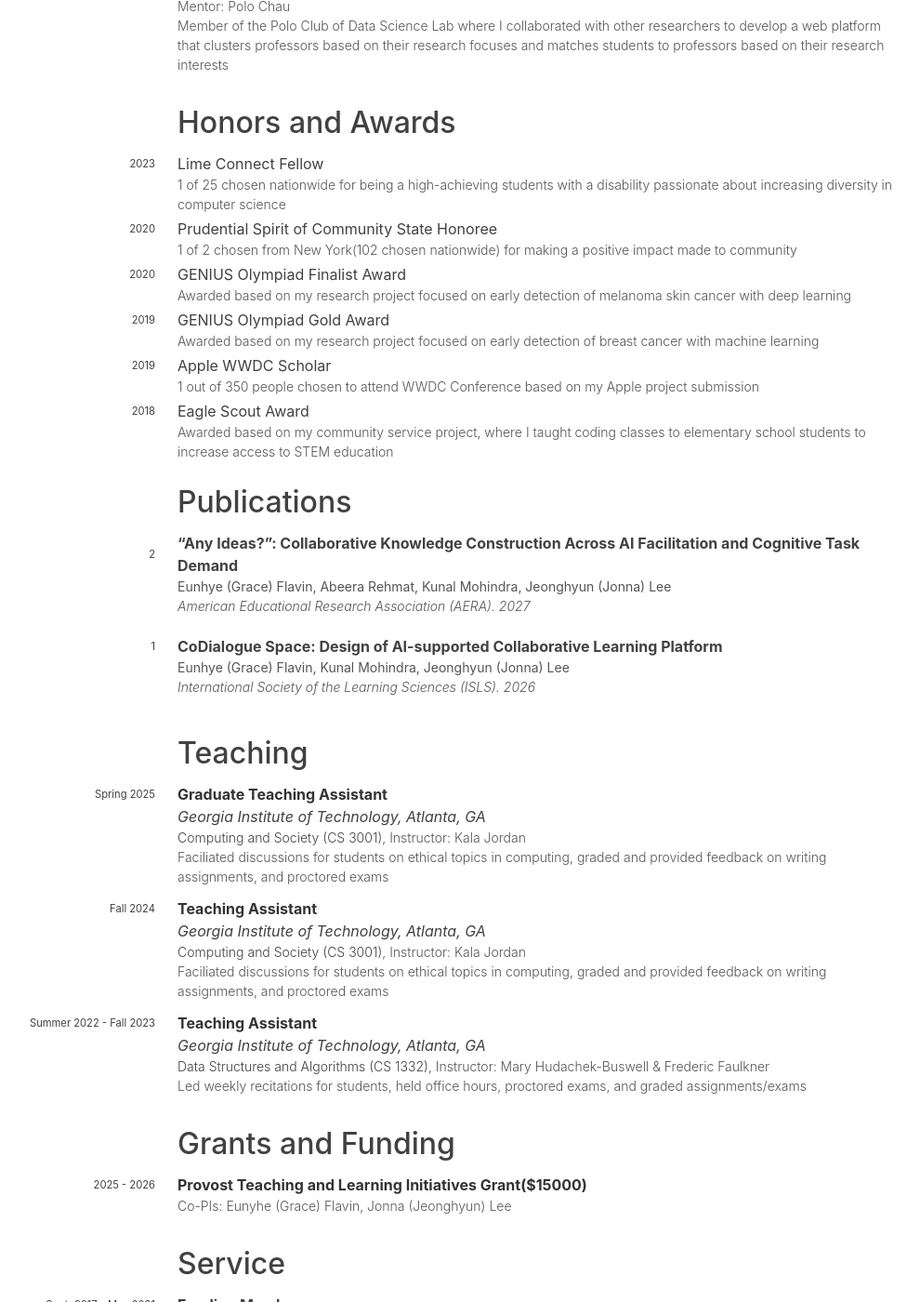
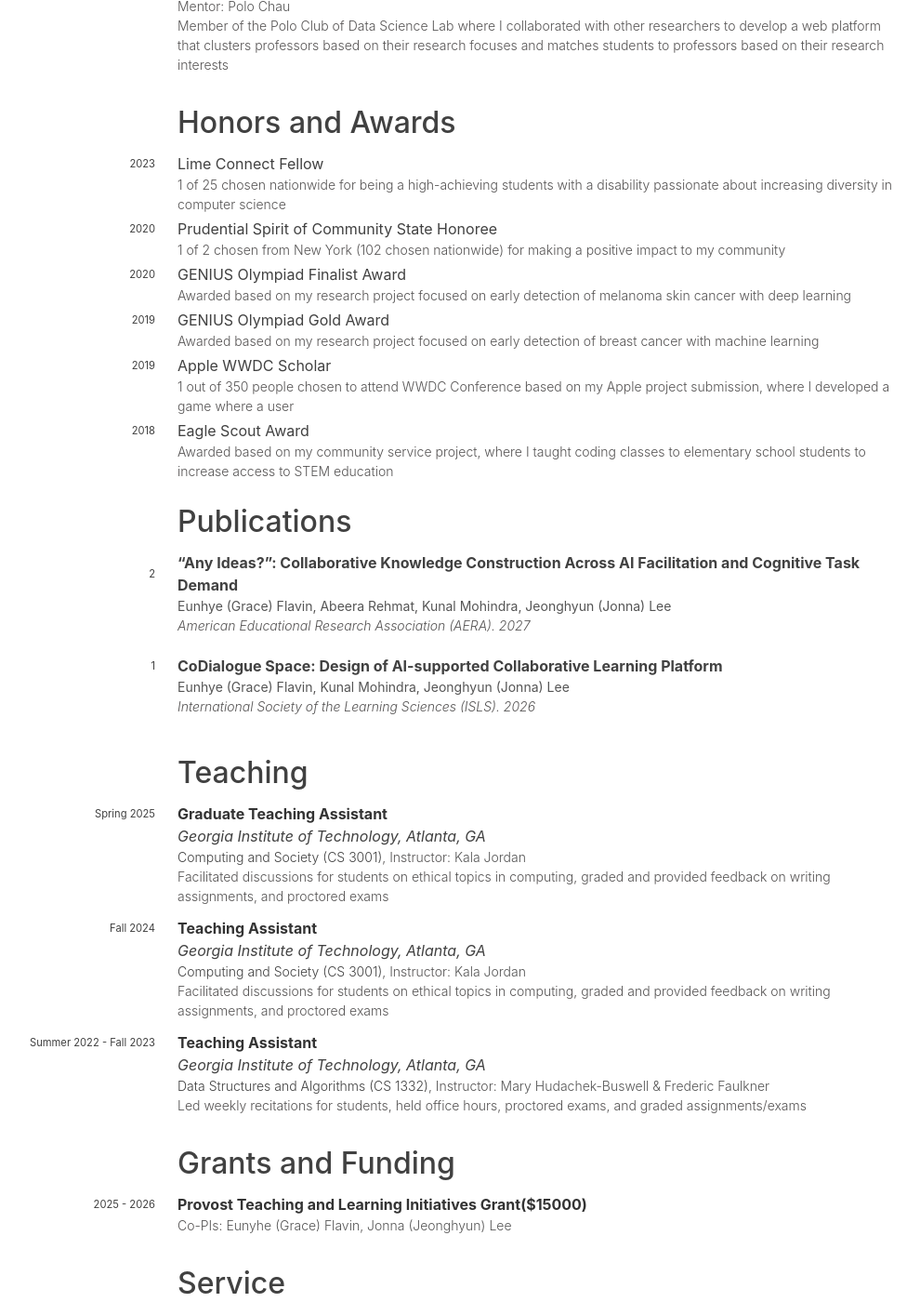
Before and after one commit to kunalmohindra/kunalmohindra.github.io, a Jekyll site: the page built from cv.md, in a window 1280 px wide and 1400 px high, scrolled down 1204 px. Shown: the whole window at 93% size, without its empty margins (141-1131 px from the left). Built offline with Jekyll 4.4.1, drawn with Linux system fonts in a browser that asks for light colours; nearby versions of some CDN libraries; some web fonts are replaced; some of the changed text lies outside the part shown.

Commit message:
spell check changes

```diff
--- a/_data/awards.yaml
+++ b/_data/awards.yaml
@@ -12,7 +12,7 @@
   year: 2023
 
 - name: Prudential Spirit of Community State Honoree
-  description: "1 of 2 chosen from New York(102 chosen nationwide) for making a positive impact made to community"
+  description: "1 of 2 chosen from New York (102 chosen nationwide) for making a positive impact to my community"
   year: 2020
 
 
@@ -26,7 +26,7 @@
 
 
 - name: Apple WWDC Scholar
-  description: "1 out of 350 people chosen to attend WWDC Conference based on my Apple project submission"
+  description: "1 out of 350 people chosen to attend WWDC Conference based on my Apple project submission, where I developed a game where a user"
   year: 2019
 
 - name: Eagle Scout Award
--- a/_data/references.yaml
+++ b/_data/references.yaml
@@ -16,7 +16,7 @@
   url: "https://www.ceismc.gatech.edu/about/staffdirectory/dr-eunhye-grace-flavin"
 
 - name: Jeonghyun (Jonna) Lee
-  position: Research in Education Innovation director
+  position: Research in Education Innovation Director
   group: Center for 21st Century Universities
   institution: Georgia Institute of Technology
   location: Atlanta, GA, USA
--- a/_data/service.yaml
+++ b/_data/service.yaml
@@ -1,5 +1,5 @@
 - project-name: CodeConnect4All
-  position: Fouding Member
+  position: Founding Member
   location: "Atlanta, GA"
   year: Sept. 2017 - May 2021
-  description: "Taught coding and robotics classes to children with disablilities"
+  description: "Taught coding and robotics classes to children with disabilities"
--- a/_data/teaching.yaml
+++ b/_data/teaching.yaml
@@ -4,7 +4,7 @@
   year: Spring 2025
   class: "Computing and Society (CS 3001)"
   instructor: Kala Jordan
-  description: "Faciliated discussions for students on ethical topics in computing, graded and provided feedback on writing assignments, and proctored exams"
+  description: "Facilitated discussions for students on ethical topics in computing, graded and provided feedback on writing assignments, and proctored exams"
   institution-url: http://gatech.edu
   class-url: https://oscar.gatech.edu/bprod/bwckctlg.p_disp_course_detail?cat_term_in=202302&subj_code_in=CS&crse_numb_in=3001
   ta: true
@@ -15,7 +15,7 @@
   year: Fall 2024
   class: "Computing and Society (CS 3001)"
   instructor: Kala Jordan
-  description: "Faciliated discussions for students on ethical topics in computing, graded and provided feedback on writing assignments, and proctored exams"
+  description: "Facilitated discussions for students on ethical topics in computing, graded and provided feedback on writing assignments, and proctored exams"
   institution-url: http://gatech.edu
   class-url: https://oscar.gatech.edu/bprod/bwckctlg.p_disp_course_detail?cat_term_in=202302&subj_code_in=CS&crse_numb_in=3001
   ta: true
```
